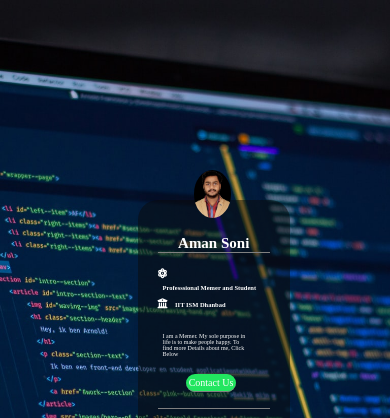
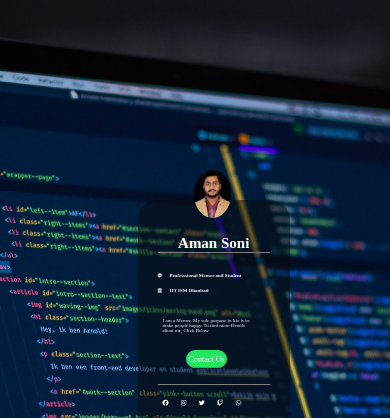
Before and after one commit to AmanSoni1/Responsive.github.io, a plain HTML site: page index.html in a window 390 px wide. Shown: the top 418 px of the page. Drawn offline with Linux system fonts and the light colour scheme.

Commit message:
More tweaks

```diff
--- a/css/index.css
+++ b/css/index.css
@@ -107,10 +107,10 @@ h4,h5 {
     }
     .right-c { order: 1;}
     .left-c h4,h5 {
-        font-size: 6.5px;
+        font-size: 5px;
     }
     p {
-        font-size: 6px;
+        font-size: 5px;
         word-wrap: break-word;
     }
     .right-c {
@@ -126,7 +126,14 @@ h4,h5 {
     .but {
         margin: 0 25%;
     }
+    .but a {
+        font-size: 8px;
+    }
     .fa-brands {
-        margin: 15px 6px;
+        margin: 15px 5px;
+        font-size: 6px;
+    }
+     .fa-atom,.fa-building-columns {
+        font-size: 4.5px;
     }
 }
```
